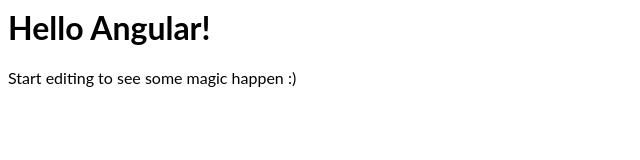
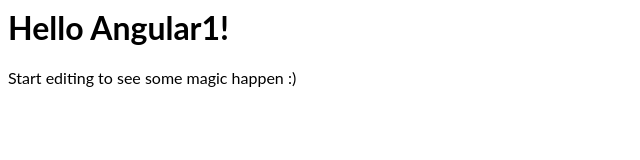
Before and after one commit to dharmesh-r-patel/angular-user-login-registration, an Angular app: page / in a window 1280 px wide. Shown: the top 160 px of the page, without its empty margins (0-640 px from the left). Built offline with nearby package versions, Linux system fonts and the light colour scheme.

Commit message:
1 file modified

```diff
--- a/src/app/app.component.ts
+++ b/src/app/app.component.ts
@@ -6,5 +6,5 @@ import { Component } from '@angular/core';
   styleUrls: [ './app.component.css' ]
 })
 export class AppComponent  {
-  name = 'Angular';
+  name = 'Angular1';
 }
```
